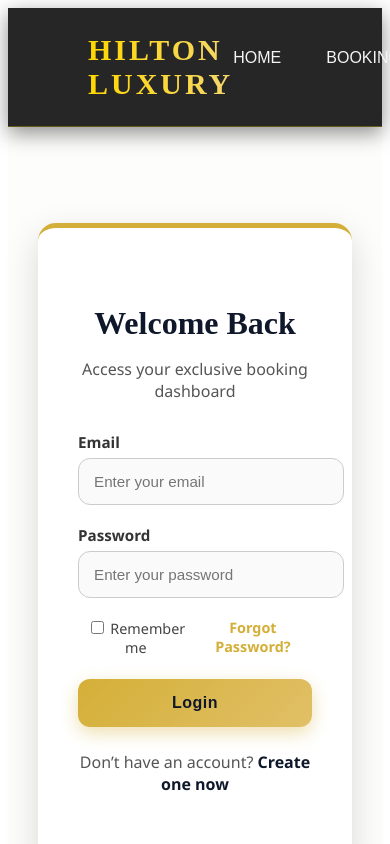
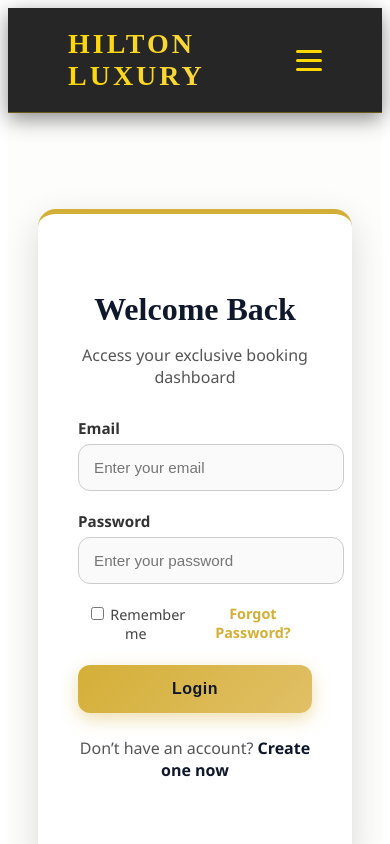
Before and after one commit to nourelhadidy/hotelBooking, an Angular app in the folder booking-frontend/: page / in a window 390 px wide. Shown: the top 844 px of the page. Built offline with nearby package versions, Linux system fonts and the light colour scheme.

Commit message:
Update nav.component.css

```diff
--- a/booking-frontend/src/app/components/nav/nav.component.css
+++ b/booking-frontend/src/app/components/nav/nav.component.css
@@ -1,13 +1,11 @@
 /* ==============================
-   Luxury Navbar Styling
+   Luxury Navbar Styling (Responsive)
    ============================== */
 
-/* Navbar Container */
 .navbar {
     background: rgba(15, 15, 15, 0.9);
-    /* Glassy black */
     color: #fff;
-    padding: 25px 80px;
+    padding: 20px 60px;
     display: flex;
     justify-content: space-between;
     align-items: center;
@@ -15,26 +13,21 @@
     top: 0;
     z-index: 1000;
     backdrop-filter: blur(15px);
-    /* Glass effect */
     border-bottom: 1px solid rgba(255, 215, 0, 0.3);
-    /* Subtle golden line */
     box-shadow: 0 6px 20px rgba(0, 0, 0, 0.45);
 }
 
 /* Logo */
 .logo {
     font-family: "Playfair Display", serif;
-    font-size: 30px;
+    font-size: 28px;
     font-weight: 700;
-    color: #f5d76e;
-    /* Gold */
     letter-spacing: 3px;
     text-transform: uppercase;
     cursor: pointer;
     background: linear-gradient(90deg, #ffd700, #f5d76e);
     -webkit-background-clip: text;
     -webkit-text-fill-color: transparent;
-    /* Gradient text */
     transition: all 0.4s ease;
 }
 
@@ -47,7 +40,7 @@
 .nav-links {
     list-style: none;
     display: flex;
-    gap: 45px;
+    gap: 40px;
     margin: 0;
     padding: 0;
 }
@@ -86,7 +79,7 @@
     width: 100%;
 }
 
-/* Call-to-action Button (Luxury Style) */
+/* CTA Button */
 .nav-btn {
     padding: 10px 22px;
     background: linear-gradient(135deg, #ffd700, #f5d76e);
@@ -105,3 +98,60 @@
     transform: scale(1.05);
     box-shadow: 0px 6px 20px rgba(255, 215, 0, 0.6);
 }
+
+/* ==============================
+   Responsive Styling
+   ============================== */
+.menu-toggle {
+    display: none;
+    flex-direction: column;
+    cursor: pointer;
+    gap: 6px;
+}
+
+.menu-toggle span {
+    display: block;
+    width: 26px;
+    height: 3px;
+    background: #ffd700;
+    border-radius: 2px;
+    transition: all 0.4s ease;
+}
+
+/* Mobile view */
+@media (max-width: 900px) {
+    .nav-links {
+        position: fixed;
+        top: 0;
+        right: -100%;
+        height: 100vh;
+        width: 250px;
+        background: rgba(15, 15, 15, 0.95);
+        flex-direction: column;
+        justify-content: center;
+        align-items: center;
+        gap: 25px;
+        transition: right 0.5s ease;
+    }
+
+    .nav-links.active {
+        right: 0;
+    }
+
+    .menu-toggle {
+        display: flex;
+    }
+
+    /* Animate hamburger into "X" */
+    .menu-toggle.active span:nth-child(1) {
+        transform: rotate(45deg) translate(5px, 6px);
+    }
+
+    .menu-toggle.active span:nth-child(2) {
+        opacity: 0;
+    }
+
+    .menu-toggle.active span:nth-child(3) {
+        transform: rotate(-45deg) translate(6px, -6px);
+    }
+}
```
